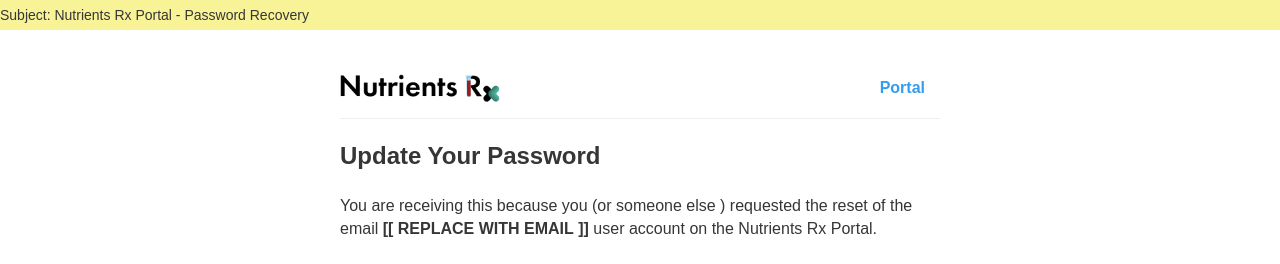
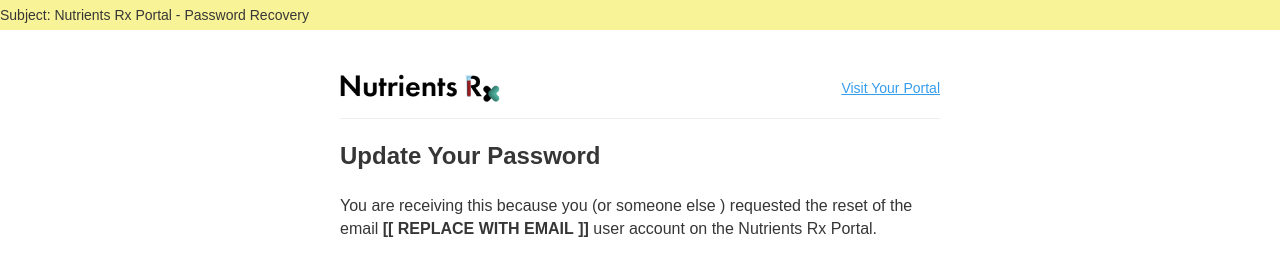
Before and after one commit to kristenzirkler/ohs-nrx-tw-netlify, a Jekyll site: the page built from email-pw-recovery.html, in a window 1280 px wide. Shown: the top 264 px of the page. Built offline with Jekyll 4.4.1, drawn with Linux system fonts in a browser that asks for light colours.

Commit message:
Update email-branded.html

```diff
--- a/_layouts/email-branded.html
+++ b/_layouts/email-branded.html
@@ -286,7 +286,7 @@
                 </a>
               </td>
               <td width="50%" style="text-align: right;">
-                <a href="https://portal.nutrientsrx.com/" style="color: #359DED;text-decoration: none;font-size: 16px;font-weight: 700;padding: 0 15px;transition: all .3s ease;line-height: 40px;">Portal</a>
+                <a href="https://portal.nutrientsrx.com/" style="color: #359DED;text-decoration: underline;font-size: 14px;padding: 0;transition: all .3s ease;line-height: 40px;">Visit Your Portal</a>
               </td>
             </tr>
             </tbody></table>
```
